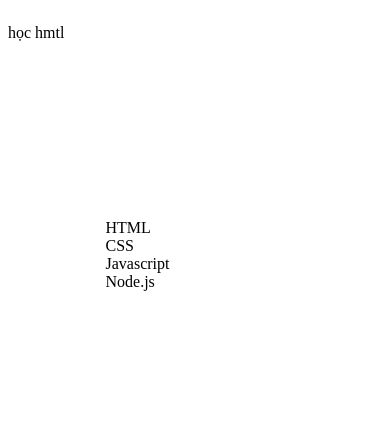
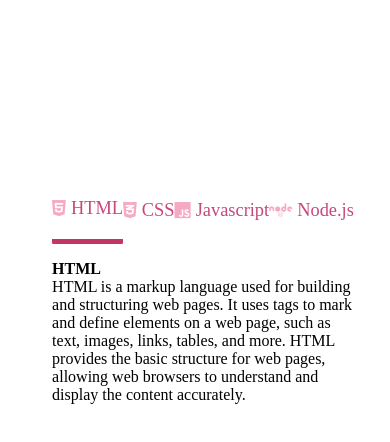
Before and after one commit to frwkHoangQuy/tabUI_App, a plain HTML site: page index.html in a window 390 px wide. Both pictures are taken after a click on the element "HTML". Drawn offline with Linux system fonts and the light colour scheme; files that its build step writes are made by us from their sources.

Commit message:
test complete

```diff
--- a/index.html
+++ b/index.html
@@ -6,30 +6,69 @@
   <meta name="viewport" content="width=device-width, initial-scale=1.0">
   <title>Document</title>
   <link rel="stylesheet" type="text/css" href="/TabUI_Project/style.css">
+  <link rel="stylesheet" href="https://cdnjs.cloudflare.com/ajax/libs/font-awesome/6.4.0/css/all.min.css">
 </head>
 
 <body>
-  <div class="taskbar">
-      <div class="taskbarElement">
-          HTML
-          <p class="elementContent">học hmtl</p>
+  <div class="taskbarUI">
+    <div class="taskbar">
+      <div class="taskbarElement hoverElement">
+        <i class="iconTaskbar fa-brands fa-html5"></i>
+        <p class="elementTitle">HTML</p>
+        <p class="elementContent">
+          <b>HTML</b>
+          <br>
+          HTML is a markup language used for building and structuring web pages. It uses tags to mark and define
+          elements on a web page, such as text, images, links, tables, and more. HTML provides the basic structure for
+          web pages, allowing web browsers to understand and display the content accurately.
+        </p>
+
       </div>
-      <div class="taskbarElement">
-          CSS
-          <p class="elementContent">học css</p>
+      <div class="taskbarElement hoverElement">
+        <i class="iconTaskbar fa-brands fa-css3-alt"></i>
+        <p class="elementTitle">CSS</p>
+        <p class="elementContent">
+          <b>CSS</b>
+          <br>
+          CSS is a language used for styling and formatting the presentation of HTML-marked elements. It allows web
+          developers to control the layout, appearance, and design of web pages, including colors, fonts, spacing, and
+          positioning. By separating the style from the structure, CSS enables the creation of visually appealing and
+          consistent web designs.
+
+        </p>
       </div>
-      <div class="taskbarElement">
-          Javascript
-          <p class="elementContent">học Javascript</p>
+      <div class="taskbarElement hoverElement">
+        <i class="iconTaskbar fa-brands fa-js"></i>
+        <p class="elementTitle">Javascript</p>
+        <p class="elementContent">
+          <b>JavaScript</b>
+          <br>
+          JavaScript is a programming language that adds interactivity and dynamic behavior to web pages. It is widely
+          used for creating interactive features, validating form data, manipulating content on the page, and handling
+          user-triggered events. JavaScript is supported by all modern web browsers and enhances the functionality of
+          web applications, making them more engaging and responsive.
+
+        </p>
       </div>
-      <div class="taskbarElement">
-          Node.js
-          <p class="elementContent">học nodejs</p>
+      <div class="taskbarElement hoverElement">
+        <i class="iconTaskbar fa-brands fa-node"></i>
+        <p class="elementTitle">Node.js</p>
+        <p class="elementContent">
+          <b>Node.js</b>
+          <br>
+          Node.js is a runtime environment that allows developers to execute JavaScript on the server-side. It utilizes
+          the V8 JavaScript engine developed by Google, enabling server-side application development. Node.js follows an
+          event-driven, non-blocking I/O model, making it efficient and scalable. It is commonly used for building
+          real-time applications, APIs, and server-side web applications. Node.js has a vast ecosystem of libraries and
+          modules available through npm (Node Package Manager), simplifying the development process.
+
+        </p>
       </div>
-      <script src="main.js"></script>
+    </div>
+    <p class="renderElementContent">
+    </p>
+    <script src="main.js"></script>
   </div>
-  <p class="renderElementContent">
-  </p>
 </body>
 
 </html>
--- a/main.js
+++ b/main.js
@@ -1,7 +1,14 @@
 document.querySelectorAll('div.taskbarElement').forEach(element => {
-  element.addEventListener('click',(e) => {
+  element.addEventListener('click', (e) => {
+    // element.style.borderColor = "rgb(194, 53, 100)";
+    document.querySelectorAll('div.taskbarElement').forEach(element => {
+      element.classList.remove("highlightBorder");
+      element.classList.add('hoverElement');
+    })
+    element.classList.toggle("highlightBorder");
+    element.classList.remove("hoverElement");
     var renderElementContent = document.querySelector('.renderElementContent');
-    renderElementContent.textContent = element.querySelector('.elementContent').textContent ;
+    renderElementContent.innerHTML = element.querySelector('.elementContent').innerHTML;
     renderElementContent.style.display = "block";
   })
 })
--- a/style.css
+++ b/style.css
@@ -6,11 +6,55 @@
   width: 100%;
   height: 100%;
   display: grid;
-  grid-template: 1fr 1fr 1fr 1fr / 1fr 2fr 1fr;
+  grid-template: 1fr 2fr 1fr 1fr / 1fr 2.5fr 1fr;
 }
 
+.taskbarUI{
+  grid-area: 2/2/3/3;
+  display: grid;
+  grid-template : 20% 80% / 1fr;
+}
 .taskbar{
-  grid-area: 2/2/3/3;
+  grid-area: 1/1/2/2;
+  display: flex;
+  flex-flow: row nowrap;
+  justify-content: space-between;
+
+  width : 100%;
+}
+.taskbarElement{
+  flex: 1;
+  display: flex;
+  justify-content: center;
+  align-items: center;
+  font-size: 1.15rem ;
+  border-radius: 2%;
+}
+.hoverElement:hover .iconTaskbar {
+  color: rgb(194, 53, 100);
+}
+
+.hoverElement:hover .elementTitle {
+  color: rgb(102, 50, 56);
+}
+
+.hoverElement:hover {
+  background-color: rgb(255,247,250);
+  border-bottom: 5px solid rgb(251,220,230);
+}
+.highlightBorder{
+  border-bottom: 5px solid rgb(194, 53, 100);
+}
+.iconTaskbar{
+  padding-right: 5px;
+  color: rgb(246,169,194);
+}
+.elementTitle{
+  color: rgb(199,72,122);
+}
+.renderElementContent{
+  grid-area: 2/1/2/2;
+  white-space: wrap;
 }
 .elementContent{
   display : none;
```
